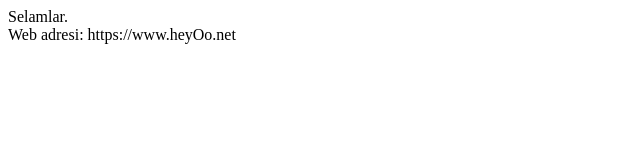
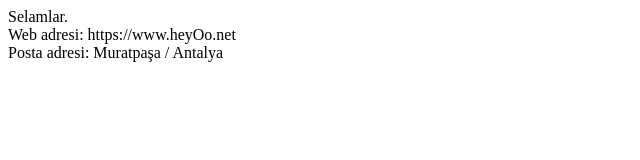
Before and after one commit to mahirbaltaci/gitim, a plain HTML site: page index.html in a window 1280 px wide. Shown: the whole page, without its empty margins (0-640 px from the left). Drawn offline with Linux system fonts and the light colour scheme.

Commit message:
adresler eklendi

```diff
--- a/index.html
+++ b/index.html
@@ -11,6 +11,7 @@
     </div>
     <div class="row">
         <div class="col">Web adresi: https://www.heyOo.net</div>
+        <div class="col">Posta adresi: Muratpaşa / Antalya</div>
     </div>
 </body>
 </html>
```
Also changed, not shown: 1 other file.
